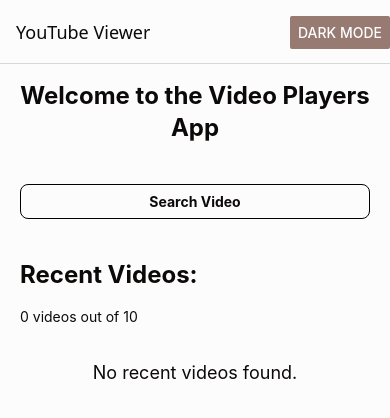
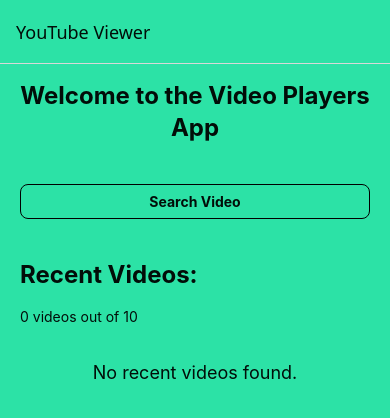
Before and after one commit to shaypahima/tubeViewer-app, a React Native app: screen /Home in a window 390 px wide. Shown: the top 418 px of the page. Built offline with nearby package versions, Linux system fonts and the light colour scheme.

Commit message:
minor changes

```diff
--- a/App.js
+++ b/App.js
@@ -1,5 +1,4 @@
 import "./global.css"
-import { NavigationContainer } from '@react-navigation/native';
 import AppNavigator from './src/navigation/AppNavigator';
 import { QueryClient, QueryClientProvider } from '@tanstack/react-query';
 import { SafeAreaProvider, SafeAreaView } from 'react-native-safe-area-context';
@@ -17,9 +16,7 @@ export default function App() {
         <ThemeProvider>
           <VideosProvider>
             <SafeAreaView className="flex-1">
-              <NavigationContainer>
                 <AppNavigator />
-              </NavigationContainer>
             </SafeAreaView>
           </VideosProvider>
         </ThemeProvider>
--- a/src/components/UI/Button.jsx
+++ b/src/components/UI/Button.jsx
@@ -29,7 +29,7 @@ export default function Button({
 
       onPress={onPress}
       disabled={disabled}
-      className={`px-4 py-2 rounded-lg bg-${getBackgroundColor()} ${
+      className={`px-4 py-2 bg-${getBackgroundColor()} ${
         disabled ? "opacity-50" : ""
       } border border-${getBackgroundColor()} rounded-lg ${className}`}
     >
--- a/src/constants/colorPalette.js
+++ b/src/constants/colorPalette.js
@@ -1,16 +1,18 @@
 export const colorPalettes = {
   light: {
-    text: '#0c0909',
-    background: '#fdfcfc',
-    primary: '#977b72',
-    secondary: '#b9bea7',
-    accent: '#9cad90',
+    text: '#020d08',
+    background: '#edfdf9',
+    primary: '#2ce2a6',
+    secondary: '#8ab9ef',
+    accent: '#5d72e9',
+    tint: '#f2fdf8',
   },
   dark: {
-    text: '#f6f3f3',
-    background: '#030202',
-    primary: '#8d7168',
-    secondary: '#535841',
-    accent: '#5e6f52',
+    text: '#f2fdf8',
+    background: '#02120e',
+    primary: '#1dd396',
+    secondary: '#103f75',
+    accent: '#162ba2',
+    tint: '#020d08',
   },
 };
--- a/src/navigation/AppNavigator.jsx
+++ b/src/navigation/AppNavigator.jsx
@@ -1,68 +1,47 @@
-import { createNativeStackNavigator } from '@react-navigation/native-stack';
-import HomeScreen from '../screens/HomeScreen';
-import VideoScreen from '../screens/VideoScreen';
-import SearchScreen from '../screens/SearchScreen';
-import { useContext } from 'react';
-import { ThemeContext } from '../contexts/themeContext';
-import { Button } from 'react-native';
+import { createNativeStackNavigator } from "@react-navigation/native-stack";
+import { NavigationContainer } from "@react-navigation/native";
+import HomeScreen from "../screens/HomeScreen";
+import VideoScreen from "../screens/VideoScreen";
+import SearchScreen from "../screens/SearchScreen";
+import { useContext } from "react";
+import { ThemeContext } from "../contexts/themeContext";
 
 
-//
 const Stack = createNativeStackNavigator();
 
 export default function AppNavigator() {
   const { theme, toggleTheme, colors } = useContext(ThemeContext);
 
   return (
-    <Stack.Navigator>
+    <NavigationContainer>
+      <Stack.Navigator
+        screenOptions={{
+          headerStyle: { backgroundColor: colors.primary },
+          headerTintColor: colors.text,
+        }}
+      >
         <Stack.Screen
           name="Home"
           component={HomeScreen}
           options={{
-          title: 'YouTube Viewer',
-          headerStyle: { backgroundColor: colors.background },
-          headerTintColor: colors.text,
-          headerRight: () => (
-            <Button
-              title={`${theme === 'light' ? 'dark' : 'light'} mode`}
-              onPress={() => toggleTheme(theme === 'light' ? 'dark' : 'light')}
-              color={colors.primary}
-            />
-          ),
+            title: "YouTube Viewer",
           }}
         />
         <Stack.Screen
           name="Video"
           component={VideoScreen}
           options={{
-          title: 'Video Details',
-          headerStyle: { backgroundColor: colors.background },
-          headerTintColor: colors.text,
-          headerRight: () => (
-            <Button
-              title={`${theme === 'light' ? 'dark' : 'light'} mode`}
-              onPress={() => toggleTheme(theme === 'light' ? 'dark' : 'light')}
-              color={colors.primary}
-            />
-          ),
+            title: "Video Details",
           }}
         />
         <Stack.Screen
           name="Search"
           component={SearchScreen}
           options={{
-          title: 'Search',
-          headerStyle: { backgroundColor: colors.background },
-          headerTintColor: colors.text,
-          headerRight: () => (
-            <Button
-              title={`${theme === 'light' ? 'dark' : 'light'} mode`}
-              onPress={() => toggleTheme(theme === 'light' ? 'dark' : 'light')}
-              color={colors.primary}
-            />
-          ),
+            title: "Search",
           }}
         />
       </Stack.Navigator>
+    </NavigationContainer>
   );
 }
--- a/src/screens/HomeScreen.jsx
+++ b/src/screens/HomeScreen.jsx
@@ -6,6 +6,7 @@ import Button from '../components/UI/Button';
 import { VideosContext } from '../contexts/videosContext';
 import VideoItem from '../components/VideoItem';
 
+
 export default function HomeScreen() {
   const navigation = useNavigation();
   const { colors } = useContext(ThemeContext);
@@ -13,7 +14,7 @@ export default function HomeScreen() {
   const { recentVideos } = useContext(VideosContext);
 
   return (
-    <View className="flex-1 " style={{ backgroundColor: colors.background }}>
+    <View className="flex-1 " style={{ backgroundColor: colors.primary }}>
       <Text className="text-center text-2xl font-bold my-4 mx-5" style={{ color: colors.text }}>
         Welcome to the Video Players App
       </Text>
--- a/src/screens/SearchScreen.jsx
+++ b/src/screens/SearchScreen.jsx
@@ -52,7 +52,7 @@ export default function SearchScreen() {
         />
       </View>
 
-      {isLoading && <Text style={{ color: colors.text }}>Loading...</Text>}
+      {isLoading && <Text className="text-center text-lg my-4 mx-5" style={{ color: colors.text }}>Loading...</Text>}
       {error && (
         <View className="mb-4">
           <Text style={{ color: colors.text }}>Error: {error.message}</Text>
--- a/src/screens/VideoScreen.jsx
+++ b/src/screens/VideoScreen.jsx
@@ -12,7 +12,7 @@ export default function VideoScreen({ route }) {
   const { title, description, videoId } = video;
   const navigation = useNavigation();
 
-  // Check for missing parameters and navigate back if any are missing
+  // check for missing parameters and navigate back if any are missing
   if (!title || !videoId) {
     return (
       <View className="flex-1 items-center justify-center">
@@ -21,6 +21,7 @@ export default function VideoScreen({ route }) {
           title="Go Back"
           onPress={() => navigation.goBack()}
           variant="secondary"
+          className="my-6 mx-5"
         />
       </View>
     );
```
Lines whose indentation alone changed are shown as unchanged.
